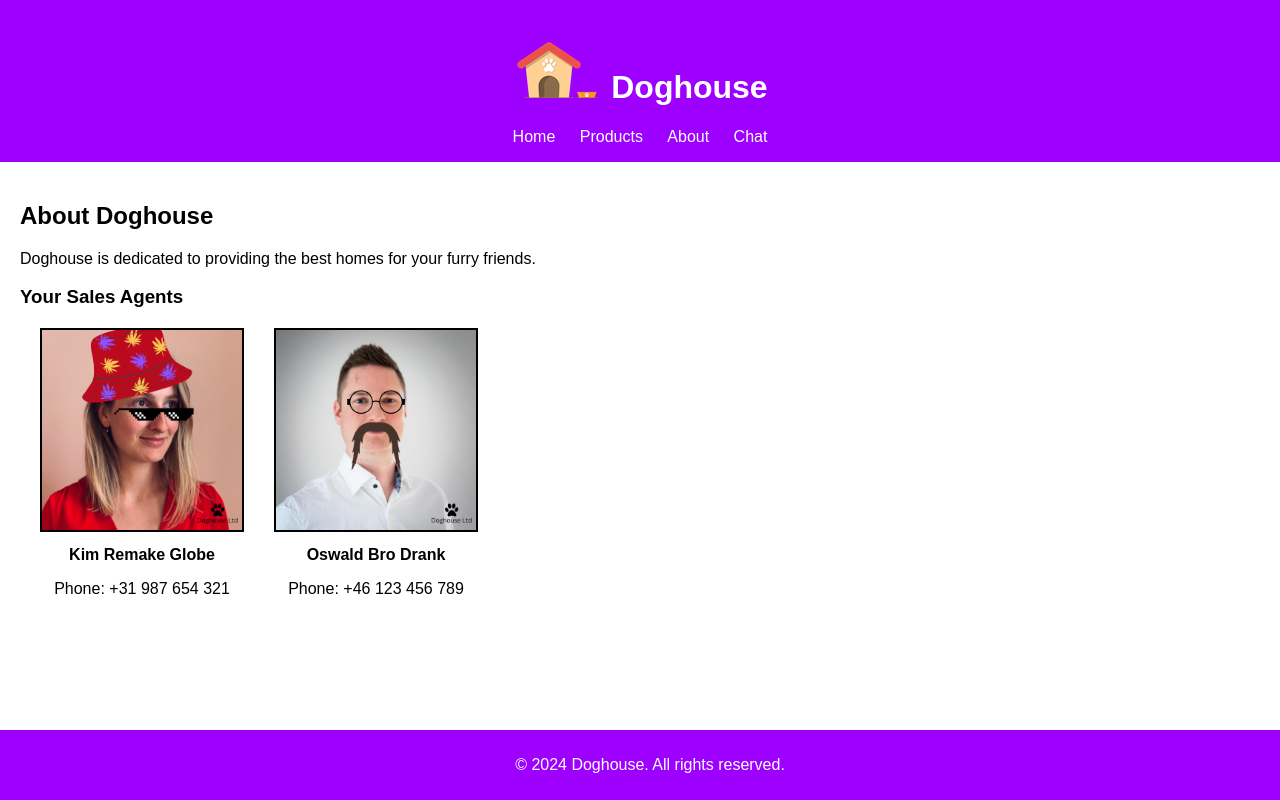
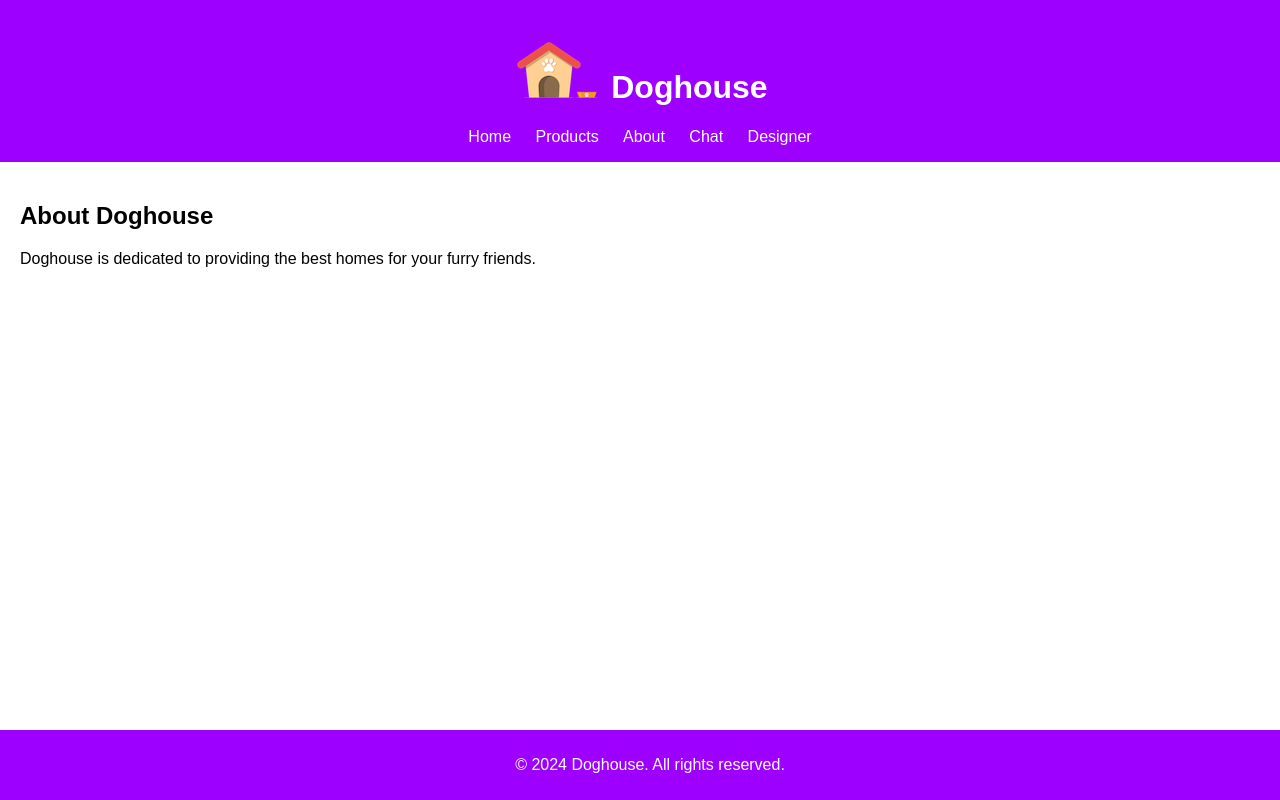
Before and after one commit to JacobEriksson/doghouse-llm-lab, a Flask app: page /about in a window 1280 px wide. Run offline with Flask 3, Linux system fonts and the light colour scheme.

Commit message:
moving files & removing sales

```diff
--- a/doghouse-store/doghouse/routes.py
+++ b/doghouse-store/doghouse/routes.py
@@ -1,5 +1,6 @@
 from flask import render_template, request, redirect, url_for
 from .models import products
+from .designer import generate_doghouse_suggestion, get_user_ip
 from .chatbot import chat_handler
 
 
@@ -52,3 +53,35 @@ def init_routes(app):
     @app.route('/api/chat', methods=['POST'])
     def chat():
         return chat_handler(request)
+
+    # Designer Form Page
+    @app.route('/designer', methods=['GET', 'POST'])
+    def designer():
+        if request.method == 'POST':
+            style = request.form['style']
+            size = request.form['size']
+            color = request.form['color']
+            # location = request.form['location']
+            return redirect(url_for('confirm', style=style, size=size, color=color))
+        return render_template('designer.html')
+
+    # Design Confirmation Page
+    @app.route('/confirm', methods=['GET', 'POST'])
+    def confirm():
+        if request.method == 'POST':
+            suggestion, image_url = generate_doghouse_suggestion(request)
+            return redirect(url_for('result', suggestion=suggestion, image_url=image_url))
+
+        # Retrieve query parameters if GET method is used
+        style = request.args.get('style')
+        size = request.args.get('size')
+        color = request.args.get('color')
+        # location = request.args.get('location')
+        return render_template('confirm.html', style=style, size=size, color=color)
+
+    # Result Page
+    @app.route('/result')
+    def result():
+        suggestion = request.args.get('suggestion')
+        image_url = request.args.get('image_url')
+        return render_template('result.html', suggestion=suggestion, image_url=image_url)
--- a/doghouse-store/static/css/styles.css
+++ b/doghouse-store/static/css/styles.css
@@ -46,20 +46,6 @@ footer {
     margin: 20px;
 }
 
-.image-box {
-    text-align: center;
-}
-
-.image-box img {
-    width: 300px;
-    height: auto;
-}
-
-.image-box p {
-    margin-top: 10px;
-    font-size: 16px;
-}
-
 .product-container {
     display: flex;
     flex-wrap: wrap;
--- a/doghouse-store/templates/about.html
+++ b/doghouse-store/templates/about.html
@@ -6,21 +6,4 @@
 <h2>About Doghouse</h2>
 <p>Doghouse is dedicated to providing the best homes for your furry friends.</p>
 
-<h3>Your Sales Agents</h3>
-
-
-<div class="image-container">
-    <div class="image-box">
-    <img src="{{ url_for('static', filename='img/Kim.png') }}" alt="Kim" class="thumbnail">
-        <p><b><strong>Kim Remake Globe</strong></b></p>
-        <p>Phone: +31 987 654 321</p>
-        </div>
-    <div class="image-box">
-        <img src="{{ url_for('static', filename='img/Oswald.png') }}" alt="Oswald" class="thumbnail">
-        <p><b><strong>Oswald Bro Drank </strong></b></p>
-        <p>Phone: +46 123 456 789</p>
-    </div>
-</div>
-
-
 {% endblock %}
--- a/doghouse-store/templates/base.html
+++ b/doghouse-store/templates/base.html
@@ -15,6 +15,7 @@
             <a href="{{ url_for('product_list') }}">Products</a>
             <a href="{{ url_for('about') }}">About</a>
             <a href="{{ url_for('chatbot') }}">Chat</a>
+            <a href="{{ url_for('designer') }}">Designer</a>
         </nav>
     </header>
     <main>
```
Also changed, not shown: Section4/Files/doghouse/models.py (deleted, +0 -31 lines), Section4/Files/doghouse/routes.py (deleted, +0 -87 lines), Section4/Files/templates/base.html (deleted, +0 -28 lines), doghouse-store/doghouse/models.py (+26 -0 lines), doghouse-store/doghouse/designer.py (renamed from Section4/Files/doghouse/designer.py), doghouse-store/static/img/Kim.png (deleted), doghouse-store/static/img/Oswald.png (deleted), doghouse-store/templates/confirm.html (renamed from Section4/Files/templates/confirm.html), doghouse-store/templates/designer.html (renamed from Section4/Files/templates/designer.html), doghouse-store/templates/result.html (renamed from Section4/Files/templates/result.html).
